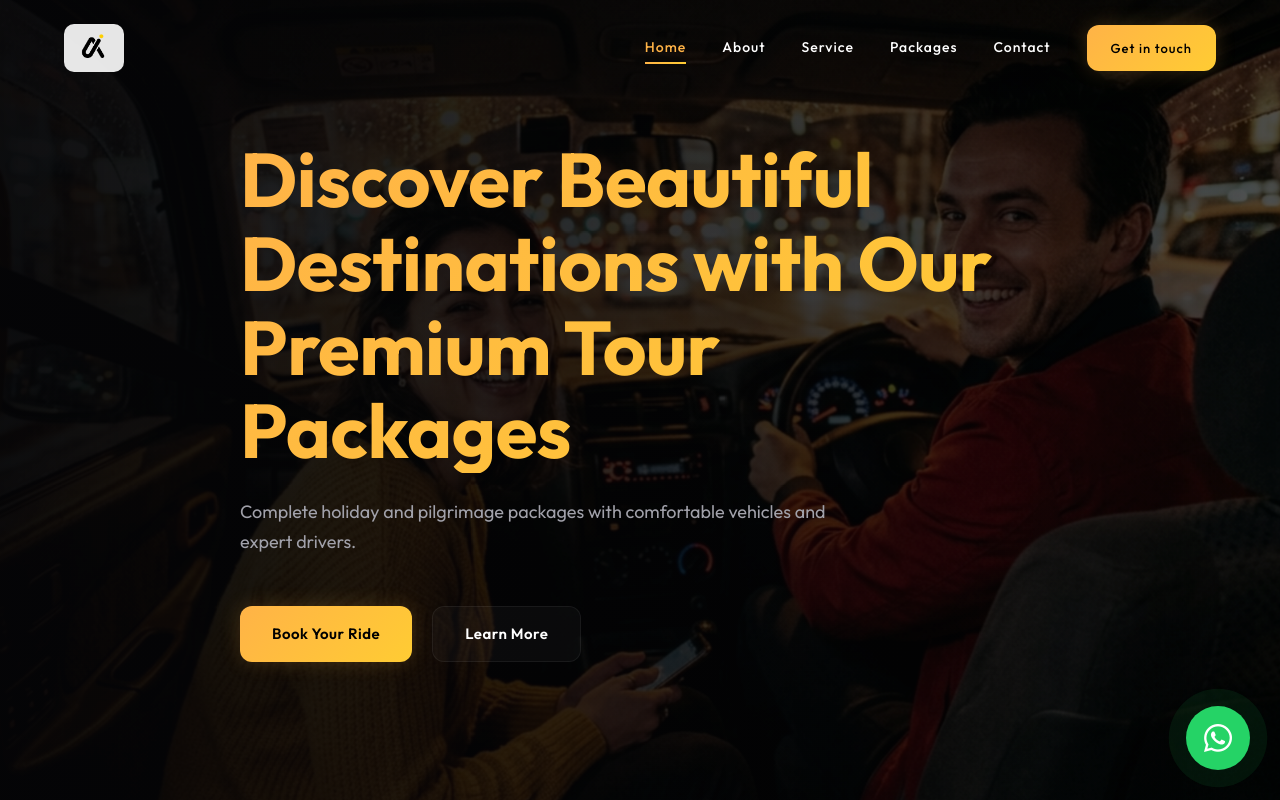
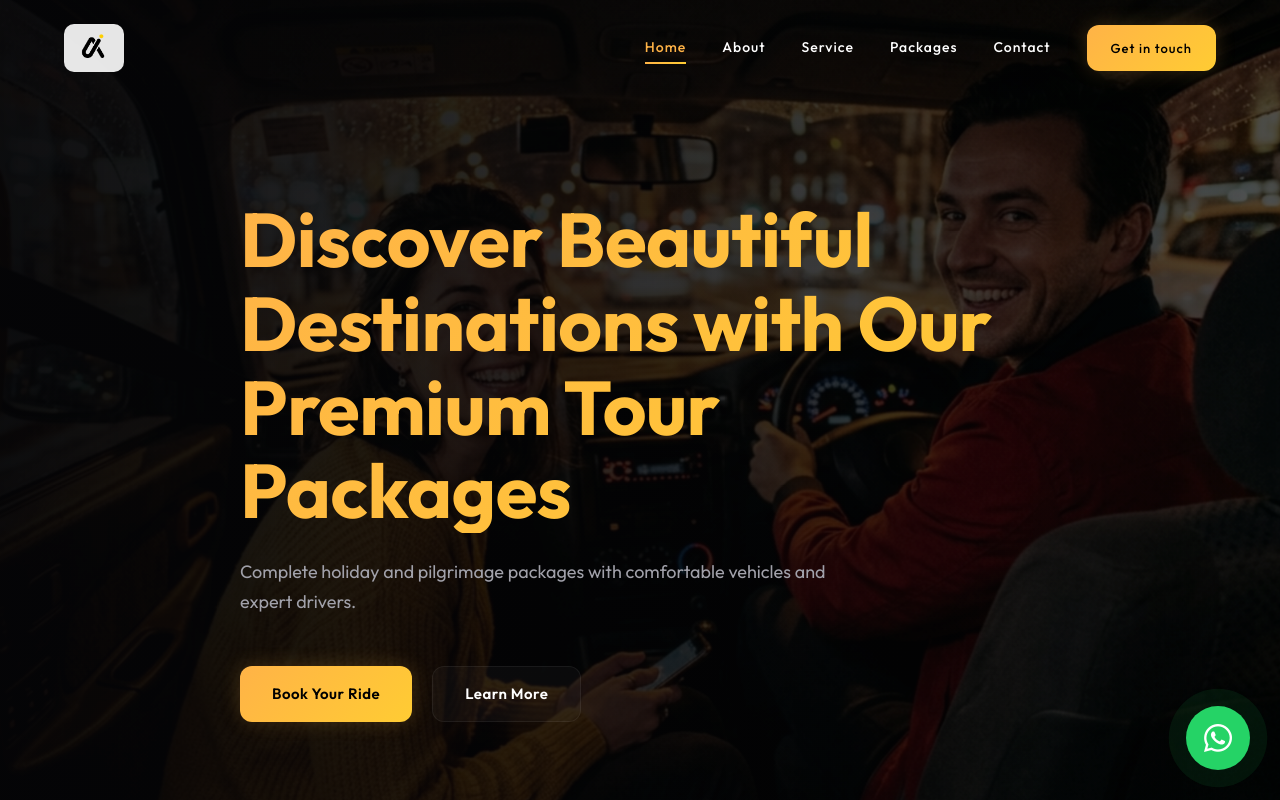
Before and after one commit to Abhinav-THAJ/cabz-tours, a Next.js app: page / in a window 1280 px wide. Shown: the top 800 px of the page. Built offline with nearby package versions, Linux system fonts and the light colour scheme.

Commit message:
Fix hero section overlapping with fixed navbar

```diff
--- a/src/app/globals.css
+++ b/src/app/globals.css
@@ -128,7 +128,7 @@ header.scrolled {
   background: linear-gradient(to right, rgba(5,5,7,0.9) 0%, rgba(5,5,7,0.2) 100%);
 }
 @keyframes kenburns { 0% { transform: scale(1); } 100% { transform: scale(1.1); } }
-.hero-content { max-width: 800px; position: relative; z-index: 2; }
+.hero-content { max-width: 800px; position: relative; z-index: 2; padding-top: 120px; }
 .hero h1 {
   font-size: clamp(40px, 6vw, 76px); margin-bottom: 24px; opacity: 0;
   transform: translateY(40px); animation: fadeInUp 1s forwards 0.3s; line-height: 1.1;
```
